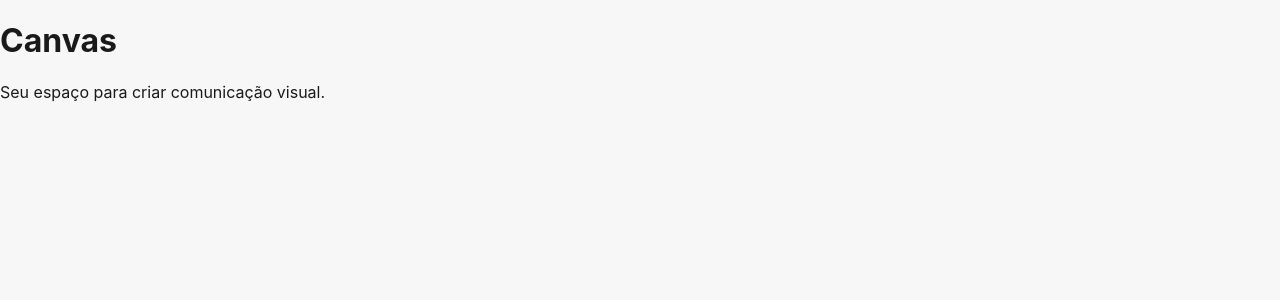
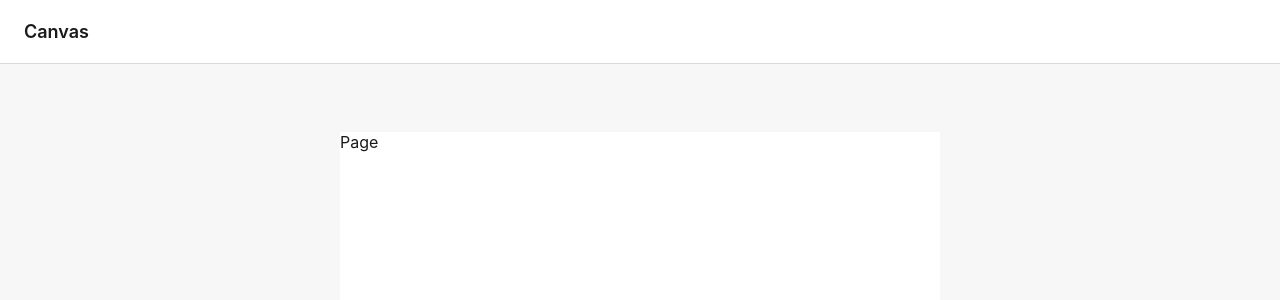
Before and after one commit to cesarcristianodeoliveira/desenhista, a React (Create React App) app in the folder frontend/: page /canvas in a window 1280 px wide. Shown: the top 300 px of the page. Built offline with nearby package versions, Linux system fonts and the light colour scheme.

Commit message:
feat: create responsive Canvas workspace

```diff
--- /dev/null
+++ b/frontend/src/pages/Canvas/components/PageContainer/index.css
@@ -0,0 +1,3 @@
+.page-container {
+  background: #ffffff;
+}
--- /dev/null
+++ b/frontend/src/pages/Canvas/components/PageContainer/index.jsx
@@ -0,0 +1,17 @@
+import './index.css'
+
+function PageContainer({ size }) {
+  return (
+    <div
+      className="page-container"
+      style={{
+        width: size,
+        height: size
+      }}
+    >
+      Page
+    </div>
+  )
+}
+
+export default PageContainer
--- /dev/null
+++ b/frontend/src/pages/Canvas/components/Workspace/index.jsx
@@ -0,0 +1,62 @@
+import {
+  useEffect,
+  useRef,
+  useState
+} from 'react'
+
+import PageContainer from '../PageContainer'
+
+const WORKSPACE_PADDING = 64
+
+function Workspace() {
+  const workspaceRef = useRef(null)
+
+  const [pageSize, setPageSize] = useState(600)
+
+  useEffect(() => {
+    const workspace = workspaceRef.current
+
+    if (!workspace) {
+      return undefined
+    }
+
+    const updatePageSize = () => {
+      const {
+        width,
+        height
+      } = workspace.getBoundingClientRect()
+
+      const availableWidth = width - WORKSPACE_PADDING
+      const availableHeight = height - WORKSPACE_PADDING
+
+      const nextPageSize = Math.min(
+        availableWidth,
+        availableHeight,
+        600
+      )
+
+      setPageSize(nextPageSize)
+    }
+
+    const resizeObserver = new ResizeObserver(updatePageSize)
+
+    resizeObserver.observe(workspace)
+
+    updatePageSize()
+
+    return () => {
+      resizeObserver.disconnect()
+    }
+  }, [])
+
+  return (
+    <section
+      ref={workspaceRef}
+      className="workspace"
+    >
+      <PageContainer size={pageSize} />
+    </section>
+  )
+}
+
+export default Workspace
--- /dev/null
+++ b/frontend/src/pages/Canvas/index.css
@@ -0,0 +1,31 @@
+.canvas-page {
+  height: 100vh;
+  display: flex;
+  flex-direction: column;
+  overflow: hidden;
+}
+
+.canvas-header {
+  height: 64px;
+  padding: 0 24px;
+  display: flex;
+  align-items: center;
+  border-bottom: 1px solid #d9d9d9;
+  background: #ffffff;
+}
+
+.canvas-header h1 {
+  margin: 0;
+  font-size: 18px;
+  font-weight: 600;
+}
+
+.workspace {
+  flex: 1;
+  min-height: 0;
+  display: flex;
+  align-items: center;
+  justify-content: center;
+  padding: 32px;
+  overflow: hidden;
+}
--- a/frontend/src/pages/Canvas/index.jsx
+++ b/frontend/src/pages/Canvas/index.jsx
@@ -1,11 +1,14 @@
+import Workspace from './components/Workspace'
+import './index.css'
+
 function Canvas() {
   return (
-    <main>
-      <h1>Canvas</h1>
+    <main className="canvas-page">
+      <header className="canvas-header">
+        <h1>Canvas</h1>
+      </header>
 
-      <p>
-        Seu espaço para criar comunicação visual.
-      </p>
+      <Workspace />
     </main>
   )
 }
```
